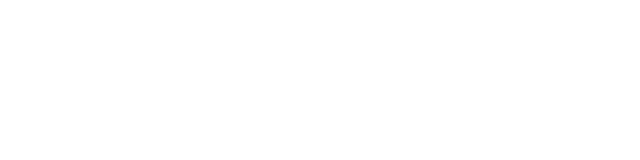
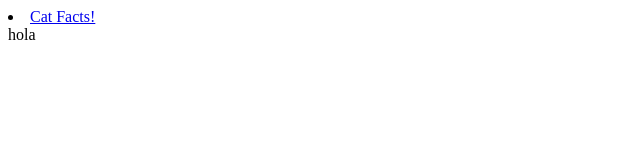
Before and after one commit to chsanleo/catsFacts, a React (Create React App) app: page / in a window 1280 px wide. Shown: the top 160 px of the page, without its empty margins (0-640 px from the left). Built offline with nearby package versions, Linux system fonts and the light colour scheme.

Commit message:
add fact list and header to app

```diff
--- a/src/App.jsx
+++ b/src/App.jsx
@@ -4,11 +4,15 @@
 import './App.scss';
 
 import Page404 from './views/404/404.jsx';
+import Header from './components/header/header.jsx';
+import FactsList from './views/factsList/factsList.jsx';
 
 function App() {
   return (
     <Router>
+      <Header />
       <Routes>
+        <Route path='/' element={<FactsList />} />
         <Route path = '*' element={<Page404 />} />
       </Routes>
     </Router>
```
